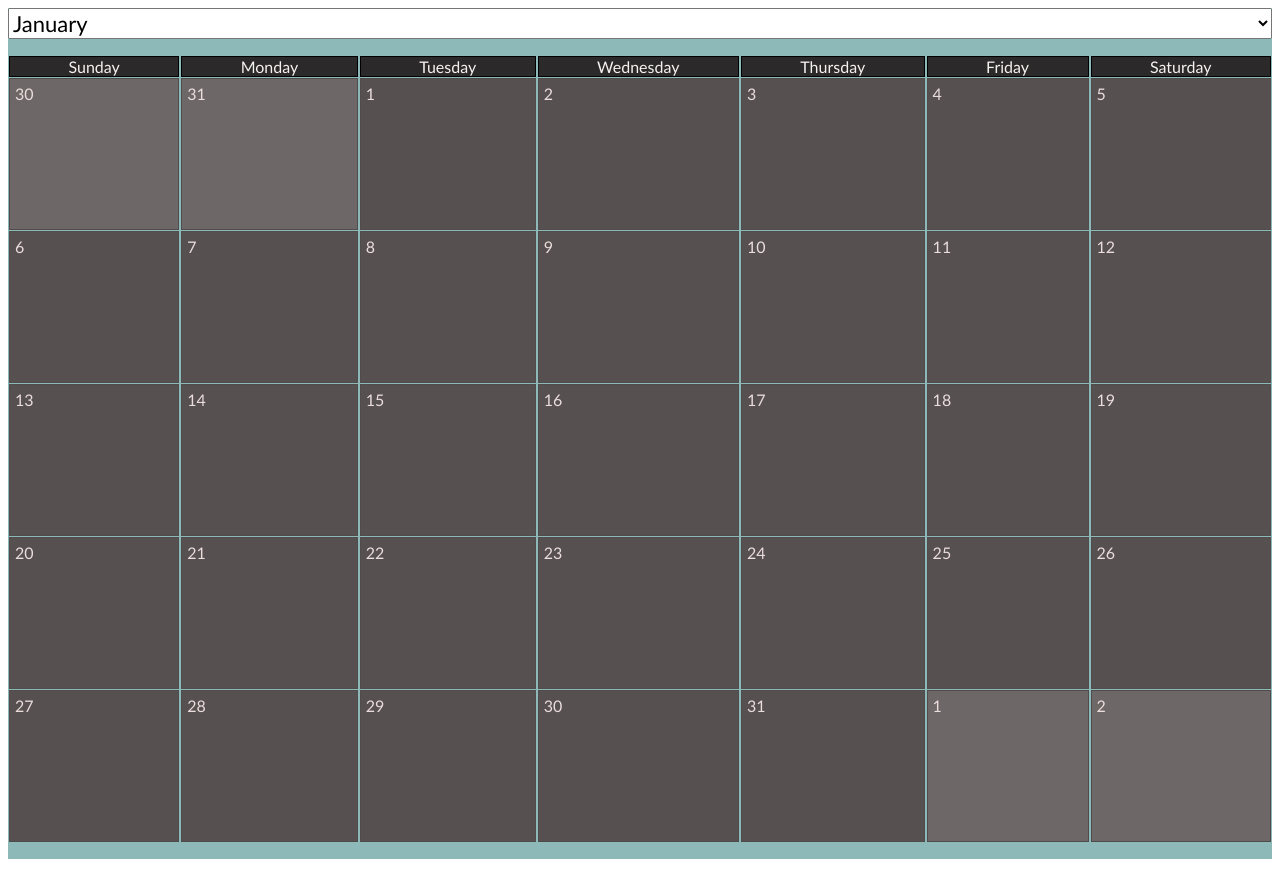
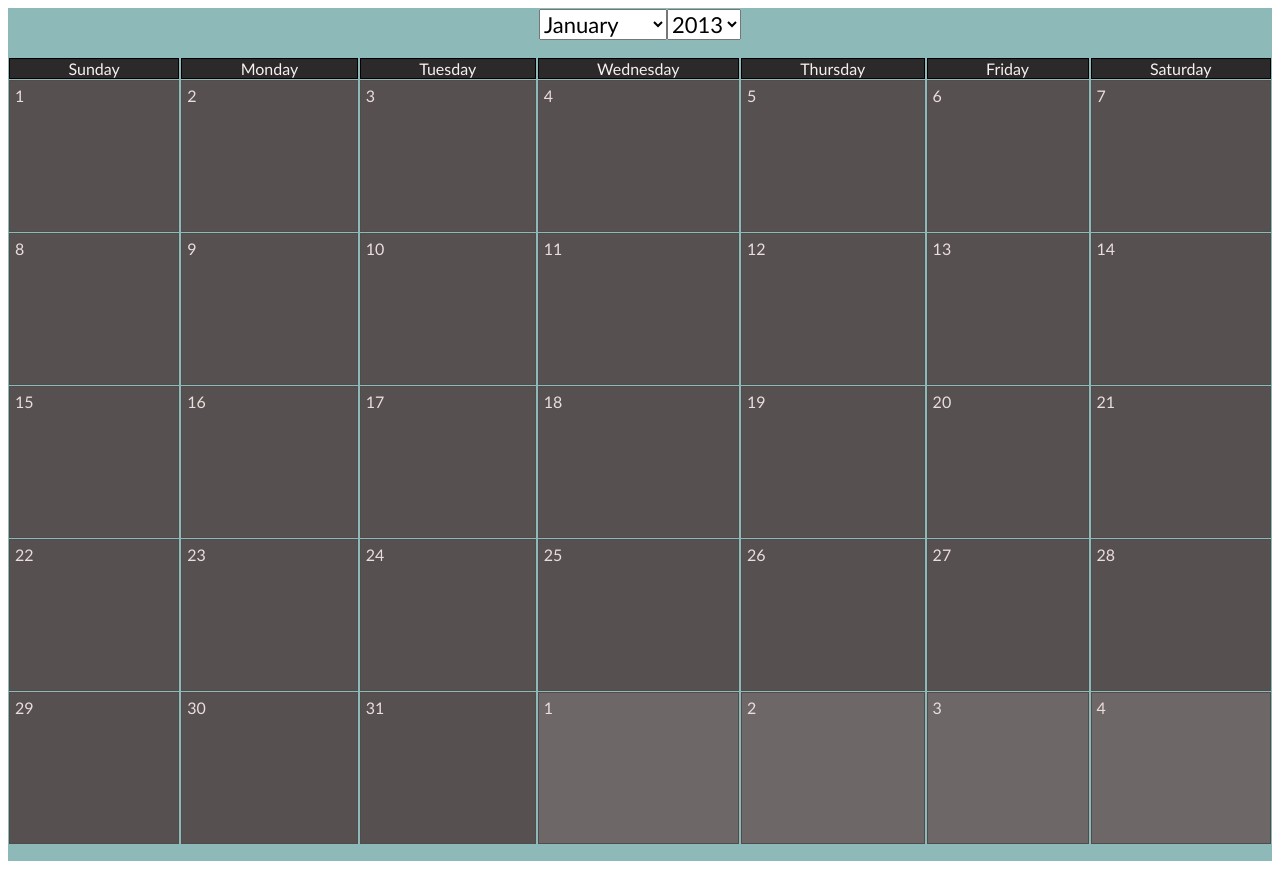
Before and after one commit to mrashby/CalendarApp, a React (Create React App) app: page / in a window 1280 px wide. Built offline with nearby package versions, Linux system fonts and the light colour scheme.

Commit message:
Using state to update grid

```diff
--- a/package.json
+++ b/package.json
@@ -4,6 +4,7 @@
   "private": true,
   "dependencies": {
     "@csstools/normalize.css": "github:csstools/normalize.css",
+    "@mui/x-date-pickers": "^5.0.14",
     "@testing-library/jest-dom": "^5.11.6",
     "@testing-library/react": "^11.2.2",
     "@testing-library/user-event": "^12.5.0",
@@ -11,6 +12,7 @@
     "@types/node": "^18.11.18",
     "@types/react": "^18.0.26",
     "@types/react-dom": "^18.0.10",
+    "luxon": "^3.2.1",
     "react": "^18.0.0",
     "react-dom": "^18.0.0",
     "react-scripts": "^5.0.1",
--- a/src/components/CalendarStructure/Month/ColumnGrid.tsx
+++ b/src/components/CalendarStructure/Month/ColumnGrid.tsx
@@ -1,9 +1,13 @@
 import React from "react";
 import DayColumn from './DayColumn';
 
+interface props {
+  selectedMonthId: number;
+  selectedYear: number;
+}
 
 // returns static Sun - Sat grid
-const ColumnGrid = () => {
+const ColumnGrid = ({ selectedMonthId, selectedYear }: props) => {
 
   const weekdays: { name: string, id: number }[] = [
     { name: "Sunday", id: 0},
@@ -18,7 +22,7 @@ const ColumnGrid = () => {
   return (
     <ul className='weekdays'>
         {weekdays.map(day =>
-            <DayColumn key={day.id} day={day.name} id={day.id} />
+            <DayColumn key={day.id} day={day.name} id={day.id} selectedMonthId={selectedMonthId} selectedYear={selectedYear} />
         )}
     </ul>
   );
--- a/src/components/CalendarStructure/Month/DayBox.tsx
+++ b/src/components/CalendarStructure/Month/DayBox.tsx
@@ -2,15 +2,14 @@ import React from "react";
 
 interface props {
   dayValue: number;
-  boxClass: boolean;
+  currentMonth: boolean;
 }
 
-const DayBox = ({ dayValue, boxClass }: props) => {
-  console.log(boxClass);
+const DayBox = ({ dayValue, currentMonth }: props) => {
 
   return (
     <div>
-      {boxClass ? (
+      {currentMonth ? (
         <div className='day-box'>
           <div className='day-text'>{dayValue}</div>
         </div>
--- a/src/components/CalendarStructure/Month/DayColumn.tsx
+++ b/src/components/CalendarStructure/Month/DayColumn.tsx
@@ -5,13 +5,15 @@ import DayBox from "./DayBox";
 interface props {
   day: string;
   id: number;
+  selectedMonthId: number;
+  selectedYear: number;
 }
 
-const DayColumn = ({ day, id }: props) => {
+const DayColumn = ({ day, id, selectedMonthId, selectedYear }: props) => {
 
   // hardcoded the year + month value temporarily
-  let yearValue: number = 2023;
-  let monthValue: number = 7;
+  let yearValue: number = selectedYear;
+  let monthValue: number = selectedMonthId;
 
   // creating a default date value for the input year + month
   let setDate: Date = new Date(yearValue, monthValue);
@@ -20,12 +22,12 @@ const DayColumn = ({ day, id }: props) => {
   let numberOfDaysInMonth: number = new Date(setDate.getFullYear(), setDate.getMonth() + 1, 0).getDate();
 
   // declare main array
-  let numberOfDaysArray: { value: number, id: number, month: number, current: boolean}[] = [];
+  let numberOfDaysArray: { value: number, id: number, month: number, currentMonth: boolean}[] = [];
 
   // use array to trigger function number of times equal to the days in the month
   for ( let x: number = 1; x <= numberOfDaysInMonth; x++ ) {
     let idNumber: string = `${monthValue}.${x}`
-    numberOfDaysArray.push({ value: x, id: +idNumber, month: monthValue, current: true });
+    numberOfDaysArray.push({ value: x, id: +idNumber, month: monthValue, currentMonth: true });
   };
 
   // fill in blocks if the first day of the month is not Sunday (first grid column)
@@ -37,7 +39,7 @@ const DayColumn = ({ day, id }: props) => {
     let previousMonth: number = monthValue - 1;
     let idNumber: string = `${previousMonth}.${getPreviousDate}`
 
-    numberOfDaysArray.unshift({ value: getPreviousDate, id: +idNumber, month: previousMonth, current: false});
+    numberOfDaysArray.unshift({ value: getPreviousDate, id: +idNumber, month: previousMonth, currentMonth: false});
   };
 
   // fill in blocks if the last day of the month is not Saturday (last grid column)
@@ -50,19 +52,19 @@ const DayColumn = ({ day, id }: props) => {
     let nextMonth: number = monthValue + 1;
     let idNumber: string = `${nextMonth}.${getNextDate}`
 
-    numberOfDaysArray.push({ value: getNextDate, id: +idNumber, month: nextMonth, current: false});
+    numberOfDaysArray.push({ value: getNextDate, id: +idNumber, month: nextMonth, currentMonth: false});
     inc++;
   };
 
   // function to assign dates to relevant day column
-  const calculateDateGrid = (dateInput: number, itemId: number, month: number, current: boolean) => {
+  const calculateDateGrid = (dateInput: number, itemId: number, month: number, currentMonth: boolean) => {
 
     let dayOfMonth: Date = new Date(setDate.getFullYear(), month, dateInput);
     let weekdayNumber: number = dayOfMonth.getDay();
 
     // matching the day of month to the column header
     if (weekdayNumber === id) {
-        return <DayBox key={itemId} dayValue={dateInput} boxClass={current} />
+        return <DayBox key={itemId} dayValue={dateInput} currentMonth={currentMonth} />
       };
     };
 
@@ -70,7 +72,7 @@ const DayColumn = ({ day, id }: props) => {
     <li className='weekday'>
       <DayHeader day={day}/>
       { numberOfDaysArray.map(x =>
-        calculateDateGrid(x.value, x.id, x.month, x.current)
+        calculateDateGrid(x.value, x.id, x.month, x.currentMonth)
       )}
     </li>
   );
--- a/src/components/CalendarStructure/Month/MonthHeader.tsx
+++ b/src/components/CalendarStructure/Month/MonthHeader.tsx
@@ -1,27 +1,49 @@
 import React from "react";
 
 interface props {
-    selectedMonth: string;
     monthArray: {value: string, id: number }[];
     selectedMonthHandler: Function;
+    selectedYearHandler: Function;
   }
 
 // unsure if I actually want selectedMonth passed...
 // will use for default select option later
-const MonthHeader = ({selectedMonth, monthArray, selectedMonthHandler}: props) => {
+const MonthHeader = ({monthArray, selectedMonthHandler, selectedYearHandler}: props) => {
 
-    const updateSelectedMonth = (event: React.ChangeEvent<HTMLSelectElement>) => {
-        console.log(+event.target.value);
-        let tempNumber: number = +event.target.value
-        selectedMonthHandler(tempNumber);
-    }
+  const yearSelectorArray: number[] = [];
+
+  let currentYear: number = new Date().getFullYear();
+  // hardcoding year range to 10 years past/future
+  let yearMin: number = currentYear - 10;
+  let yearMax: number = currentYear + 10;
+
+  for (let x = yearMin; x <= yearMax; x++) {
+    yearSelectorArray.push(x);
+  };
+
+  const updateSelectedMonth = (event: React.ChangeEvent<HTMLSelectElement>) => {
+      let monthId: number = +event.target.value;
+      selectedMonthHandler(monthId);
+  };
+
+  const updateSelectedYear = (event: React.ChangeEvent<HTMLSelectElement>) => {
+    let year = +event.target.value;
+    selectedYearHandler(year);
+  };
 
   return (
-    <select className='month-header' onChange={updateSelectedMonth}>
+    <div className="date-selectors">
+      <select className='selector' onChange={updateSelectedMonth}>
         { monthArray.map(month =>
-            <option key={month.id} value={month.id}>{month.value}</option>
-        )};
-    </select>
+            <option className="option" key={month.id} value={month.id}>{month.value}</option>
+        )}
+      </select>
+      <select className="selector" onChange={updateSelectedYear}>
+        { yearSelectorArray.map(year =>
+          <option className="option" key={year} value={year}>{year}</option>
+        )}
+      </select>
+    </div>
   );
 };
 
--- a/src/components/CalendarStructure/Month/MonthView.css
+++ b/src/components/CalendarStructure/Month/MonthView.css
@@ -6,13 +6,24 @@
     background-color: rgba(11, 107, 103, 0.467);
 }
 
-.month-header {
+.date-selectors {
+    display: flex;
+    justify-content: center;
+    margin: 1px;
+}
+
+.date-selectors select {
+    font-family: 'Gill Sans', 'Gill Sans MT', Calibri, 'Trebuchet MS', sans-serif;
+    font-size: 22px;
+}
+
+/* .month-header {
     display: flex;
     justify-content: center;
     color: auto;
     font-family: 'Gill Sans', 'Gill Sans MT', Calibri, 'Trebuchet MS', sans-serif;
     font-size: 22px;
-}
+} */
 
 /* columns */
 
--- a/src/components/CalendarStructure/Month/MonthView.tsx
+++ b/src/components/CalendarStructure/Month/MonthView.tsx
@@ -24,17 +24,23 @@ const MonthView = () => {
   // set current date to var in case I reuse it
   const currentDate: Date = new Date();
 
-  const [selectedMonth, setSelectedMonth] = useState(months[currentDate.getMonth()].value);
+  const [selectedMonthId, setSelectedMonthId] = useState(months[currentDate.getMonth()].id);
+  const [selectedYear, setSelectedYear] = useState(currentDate.getFullYear());
 
-  const selectedMonthHandler = (input: number) => {
-    let arrayIndex = months[input].value;
-    setSelectedMonth(arrayIndex);
+  const selectedMonthHandler = (monthInput: number) => {
+    let monthId = months[monthInput].id;
+    setSelectedMonthId(monthId);
+  };
+
+  const selectedYearHandler = (yearInput: number) => {
+    let year = yearInput;
+    setSelectedYear(year);
   };
 
   return (
     <div className='month-grid'>
-      <MonthHeader selectedMonth={selectedMonth} monthArray={months} selectedMonthHandler={selectedMonthHandler} />
-      <ColumnGrid />
+      <MonthHeader monthArray={months} selectedMonthHandler={selectedMonthHandler} selectedYearHandler={selectedYearHandler} />
+      <ColumnGrid selectedMonthId={selectedMonthId} selectedYear={selectedYear} />
     </div>
   );
 };
```
Also changed, not shown: 1 other file (tests, documents, lock files or other folders).
